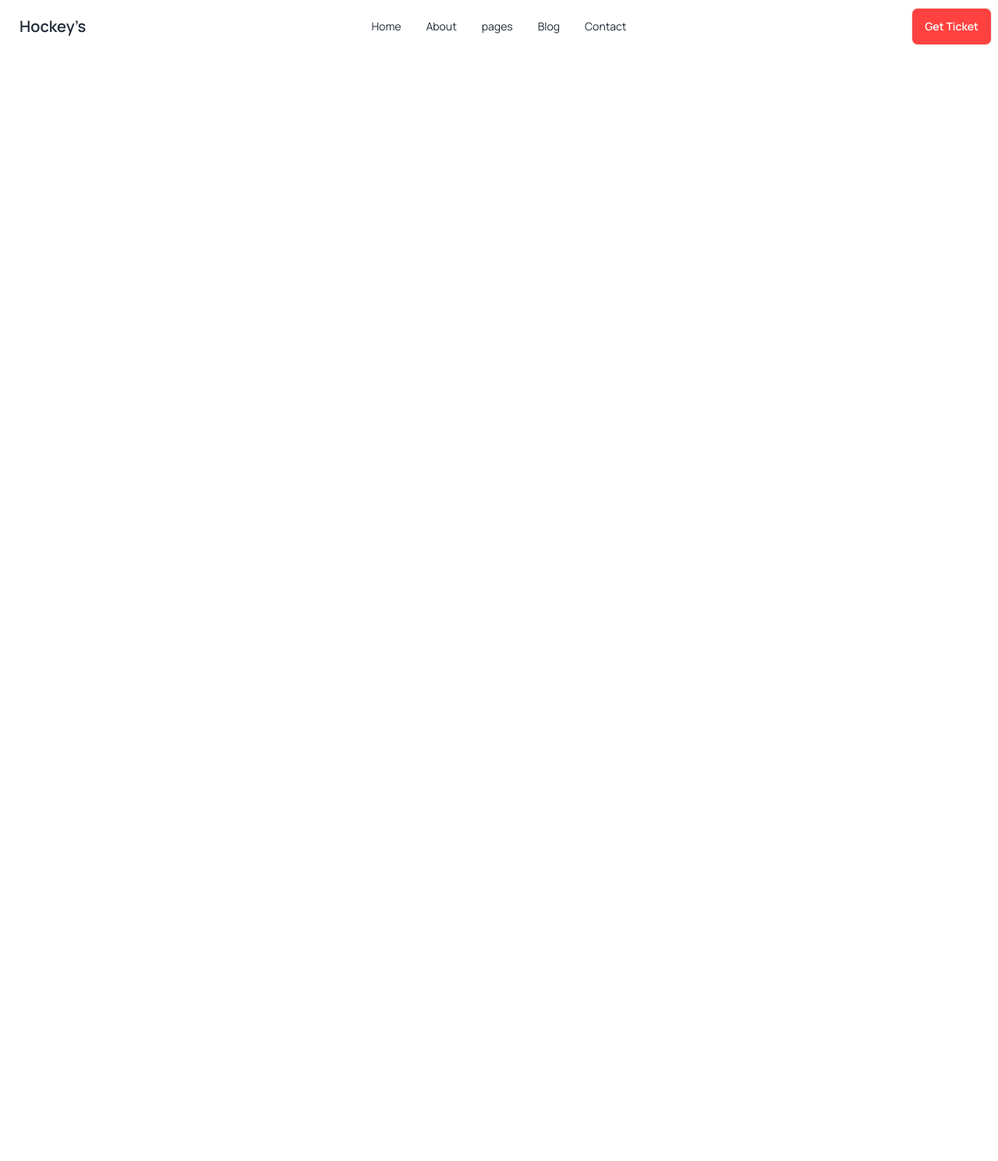
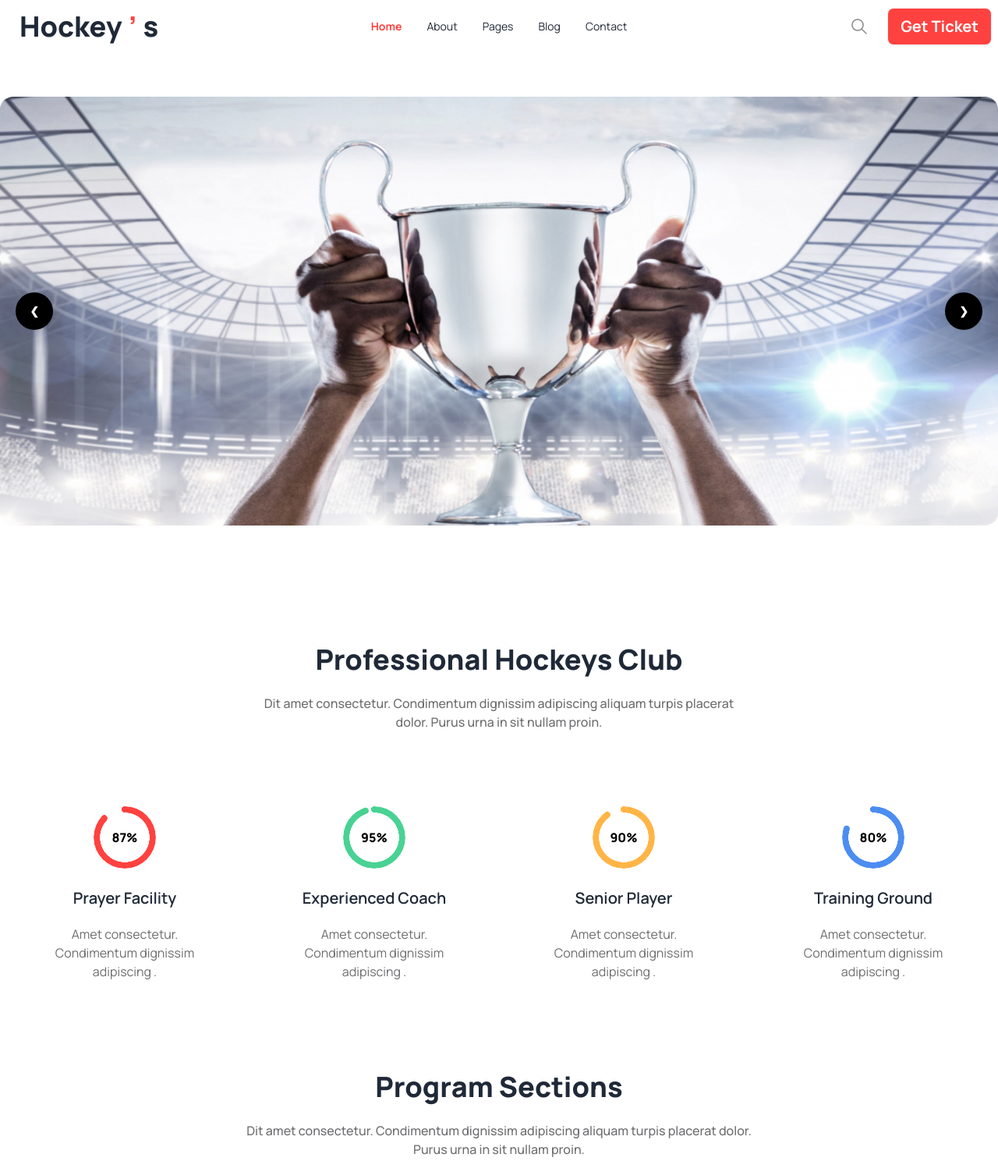
Before and after one commit to ShantoNath/Third-Assignment, a plain HTML site: page index.html in a window 1280 px wide. Shown: the top 1489 px of the page at 78% size. Before the commit the page ends 800 px from the top, so only its background shows below. Drawn offline with nearby package versions, Linux system fonts and the light colour scheme.

Commit message:
banner and hockeys club section complete

```diff
--- a/index.html
+++ b/index.html
@@ -39,7 +39,7 @@
 
 <body class="font-manrope">
     <header class="md:container md:mx-auto">
-        <nav>
+        <nav class="">
             <div class="navbar bg-base-100">
                 <div class="navbar-start">
                     <div class="dropdown">
@@ -52,34 +52,120 @@
                         </div>
                         <ul tabindex="0"
                             class="menu menu-sm dropdown-content mt-3 z-[1] p-2 shadow bg-base-100 rounded-box w-52">
-                            <li><a>Home</a></li>
+                            <li><a><span class="text-[#FF4240] font-bold">Home</span></a></li>
                             <li><a>About</a></li>
-                            <li><a>pages</a></li>
+                            <li><a>Pages</a></li>
                             <li><a>Blog</a></li>
                             <li><a>Contact</a></li>
                         </ul>
                     </div>
-                    <a class="btn btn-ghost text-xl">Hockey’s</a>
+                    <a class="btn btn-ghost lg:text-4xl text-2xl font-extrabold">Hockey<span
+                            class="text-[#FF4240]">’</span>s</a>
                 </div>
                 <div class="navbar-center hidden lg:flex">
-                    <ul class="menu menu-horizontal px-1">
-                        <li><a>Home</a></li>
+                    <ul class="menu  menu-horizontal px-1">
+                        <li><a><span class="text-[#FF4240] font-bold">Home</span></a></li>
                         <li><a>About</a></li>
-                        <li><a>pages</a></li>
+                        <li><a>Pages</a></li>
                         <li><a>Blog</a></li>
                         <li><a>Contact</a></li>
                     </ul>
                 </div>
-                <div class="navbar-end">
-                    <a class="btn bg-button-primary text-white">Get Ticket</a>
+                <div class="navbar-end space-x-6">
+                    <img class="hidden lg:flex" src="./Images/Frame.png" alt="">
+                    <a class="btn bg-button-primary font-bold lg:text-xl text-white">Get Ticket</a>
                 </div>
             </div>
         </nav>
         <!-- Slider or carousel -->
+        <div class="carousel w-full my-14 lg:h-[550px]">
+            <div id="slide1" class="carousel-item relative w-full">
+                <img src="./Images/1.png" class="w-full" />
+                <div class="absolute flex justify-between transform -translate-y-1/2 left-5 right-5 top-1/2">
+                    <a href="#slide2" class="btn btn-circle bg-black text-white border-none">❮</a>
+                    <a href="#slide2" class="btn btn-circle bg-black text-white border-none">❯</a>
+                </div>
+            </div>
+            <div id="slide2" class="carousel-item relative w-full">
+                <img src="./Images/1.png" class="w-full" />
+                <div class="absolute flex justify-between transform -translate-y-1/2 left-5 right-5 top-1/2">
+                    <a href="#slide1" class="btn btn-circle bg-black text-white border-none">❮</a>
+                    <a href="#slide1" class="btn btn-circle bg-black text-white border-none">❯</a>
+                </div>
+            </div>
 
+        </div>
     </header>
-    <main>
+    <main class="md:container md:mx-auto">
+        <!-- Hockeys club section  -->
+        <section class="my-24">
+            <div class="text-center space-y-6">
+                <h2 class="text-4xl font-extrabold">Professional Hockeys Club</h2>
+                <p class="font-medium text-[#6d6d70]">
+                    Dit amet consectetur. Condimentum dignissim adipiscing aliquam turpis placerat <br> dolor. Purus
+                    urna in
+                    sit nullam proin.
+                </p>
+            </div>
+            <!-- progress bar  -->
+            <div class="my-24 flex justify-evenly text-center  flex-col md:flex-row">
+                <div>
+                    <div class="radial-progress text-[#FF4240]" style="--value:87;" role="progressbar">
+                        <span class="text-black font-black">87%</span></div>
+                    <h4 class="text-xl font-semibold mt-6">Prayer Facility</h4>
+                    <p class="text-[#6d6d70] px-10 my-5">Amet consectetur. Condimentum dignissim adipiscing .</p>
+                </div>
+                <div>
+                    <div class="radial-progress text-[#49d293]" style="--value:95;" role="progressbar">
+                        <span class="text-black font-black">95%</span></div>
+                    <h4 class="text-xl font-semibold mt-6">Experienced Coach</h4>
+                    <p class="text-[#6d6d70] px-10 my-5">Amet consectetur. Condimentum dignissim adipiscing .</p>
+                </div>
+                <div>
+                    <div class="radial-progress text-[#ffb546]" style="--value:90;" role="progressbar">
+                        <span class="text-black font-black">90%</span></div>
+                    <h4 class="text-xl font-semibold mt-6">Senior Player</h4>
+                    <p class="text-[#6d6d70] px-10 my-5">Amet consectetur. Condimentum dignissim adipiscing .</p>
+                </div>
+                <div>
+                    <div class="radial-progress text-[#4c8df1]" style="--value:80;" role="progressbar">
+                        <span class="text-black font-black">80%</span></div>
+                    <h4 class="text-xl font-semibold mt-6">Training Ground</h4>
+                    <p class="text-[#6d6d70] px-10 my-5">Amet consectetur. Condimentum dignissim adipiscing .</p>
+                </div>
+            </div>
 
+        </section>
+
+        <!-- program section  -->
+        <section class="my-24 grid grid-cols-1">
+            <!-- heading text  -->
+            <div class="text-center mb-8 space-y-6">
+                <h2 class="text-4xl font-extrabold">Program Sections</h2>
+                <p class="font-medium text-[#6d6d70]">
+                    Dit amet consectetur. Condimentum dignissim adipiscing aliquam turpis placerat dolor. <br> Purus
+                    urna in sit nullam proin.
+                </p>
+            </div>
+            <!-- program card  -->
+
+            <div class="mt-12 gap-6 grid grid-cols-1 md:grid-cols-2">
+                <div
+                    class="bg-[linear-gradient(rgba(0,0,0,0.5),rgba(0,0,0,0.5)),url(./Images/2.png)] rounded-2xl h-96 bg-repeat-round md:w-full">
+
+                </div>
+                <div
+                    class="bg-[linear-gradient(rgba(0,0,0,0.5),rgba(0,0,0,0.5)),url(./Images/3.png)] rounded-2xl md:w-full h-96 bg-repeat-round ">
+
+                </div>
+                <div
+                    class="bg-[linear-gradient(rgba(0,0,0,0.5),rgba(0,0,0,0.5)),url(./Images/4.png)] rounded-2xl col-span-2 md:h-[550px] h-[250px] md:bg-repeat-round bg-repeat-space md:w-full">
+
+                </div>
+
+            </div>
+
+        </section>
     </main>
     <footer>
 
```
Also changed, not shown: Images/Frame.png (added).
